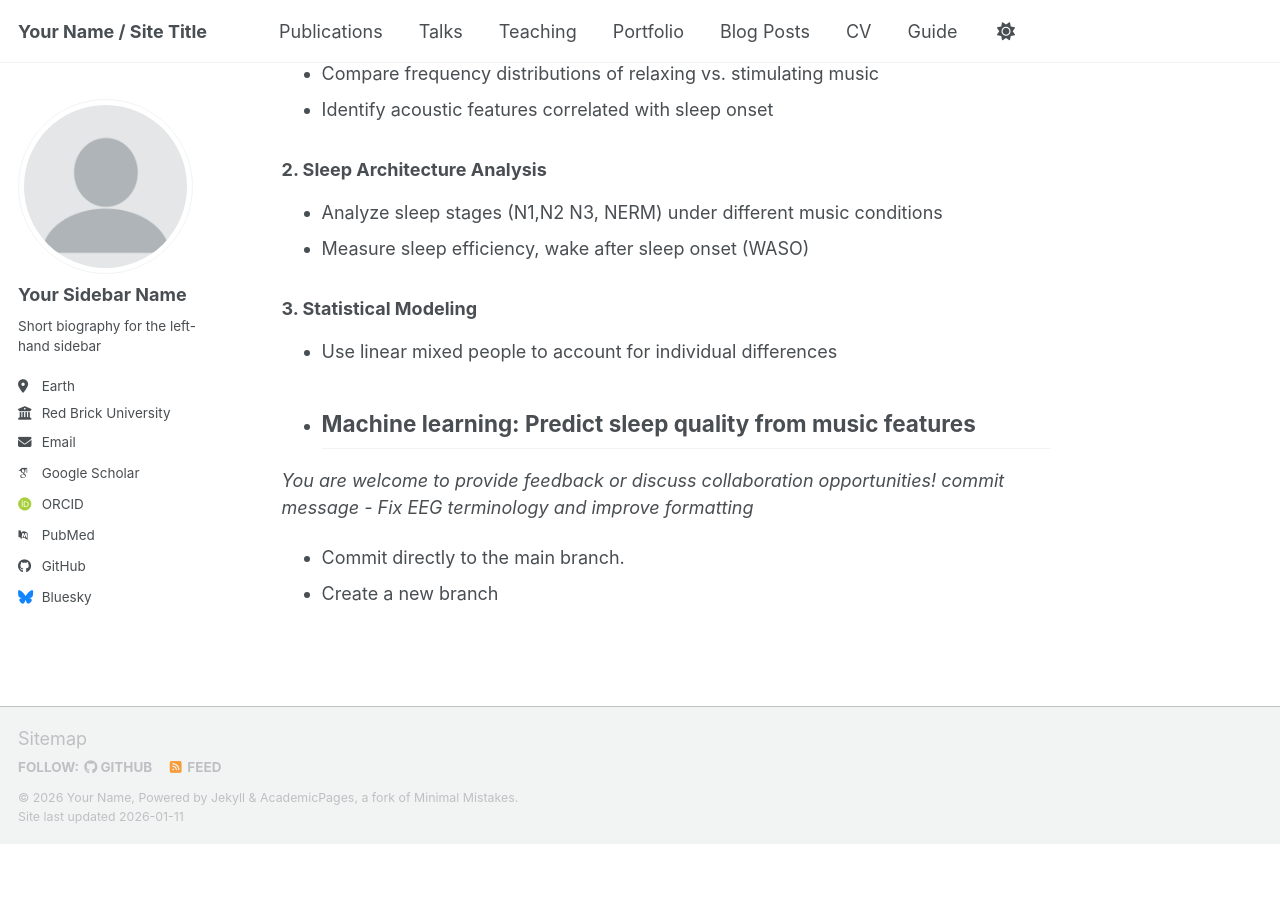
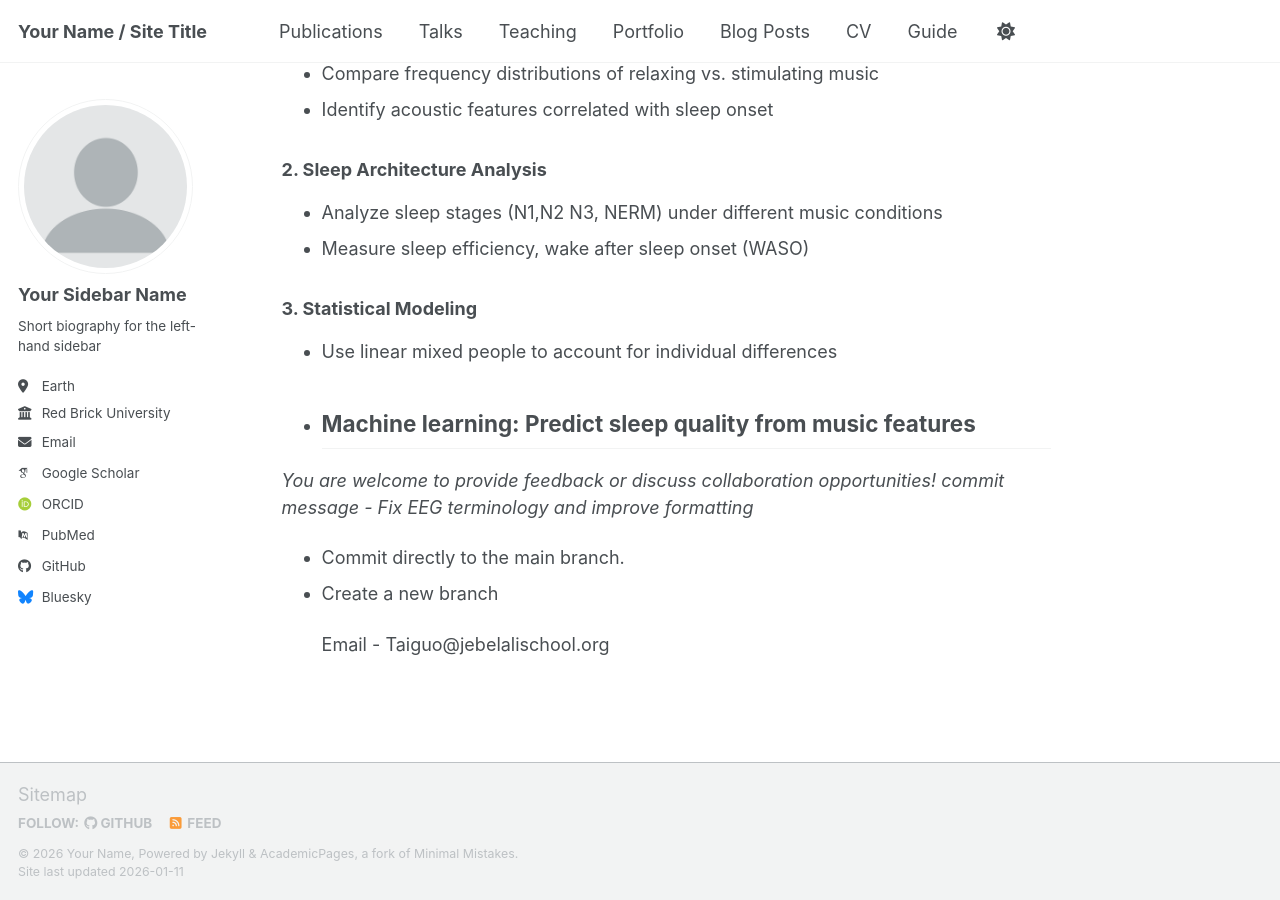
Before and after one commit to Taiguoguo/Taiguoguo-Research, a Jekyll site: the page built from _pages/about.md, in a window 1280 px wide and 900 px high, scrolled down 1205 px. Built offline with Jekyll 4.4.1, drawn with Linux system fonts in a browser that asks for light colours; some web fonts are replaced; our own code applies the rules of GitHub Pages for plain Markdown files; a script bundle is joined from its source files by our own code; library files that are not in the unit come from our copies; before the commit the page ends 2049 px from its top, so only the background shows below that.

Commit message:
about.md

```diff
--- a/_pages/about.md
+++ b/_pages/about.md
@@ -49,3 +49,5 @@ I hope this research can provide personalized music recommendations for people w
 *commit message - Fix EEG terminology and improve formatting*
 - Commit directly to the main branch.
 - Create a new branch
+
+  Email - Taiguo@jebelalischool.org
```
